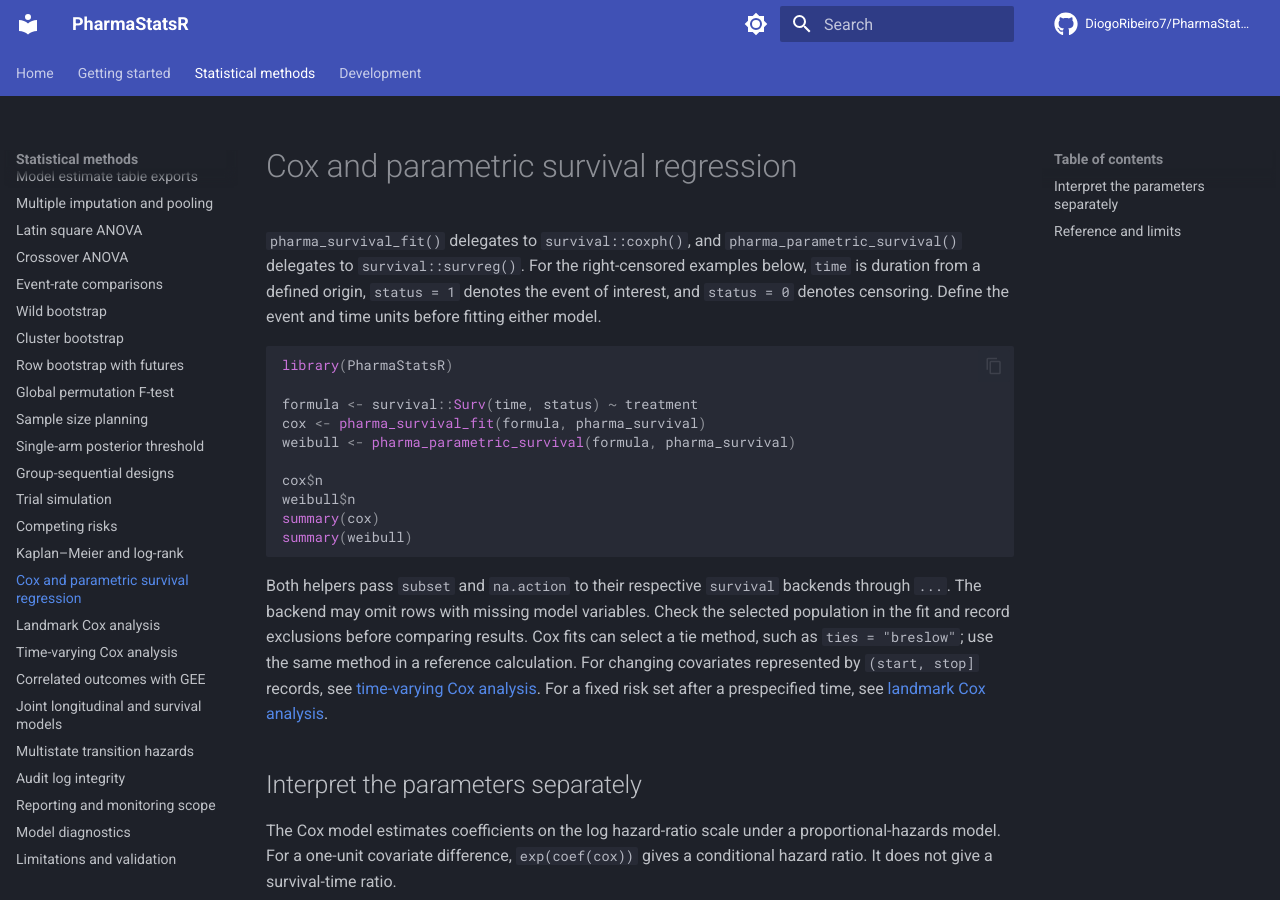
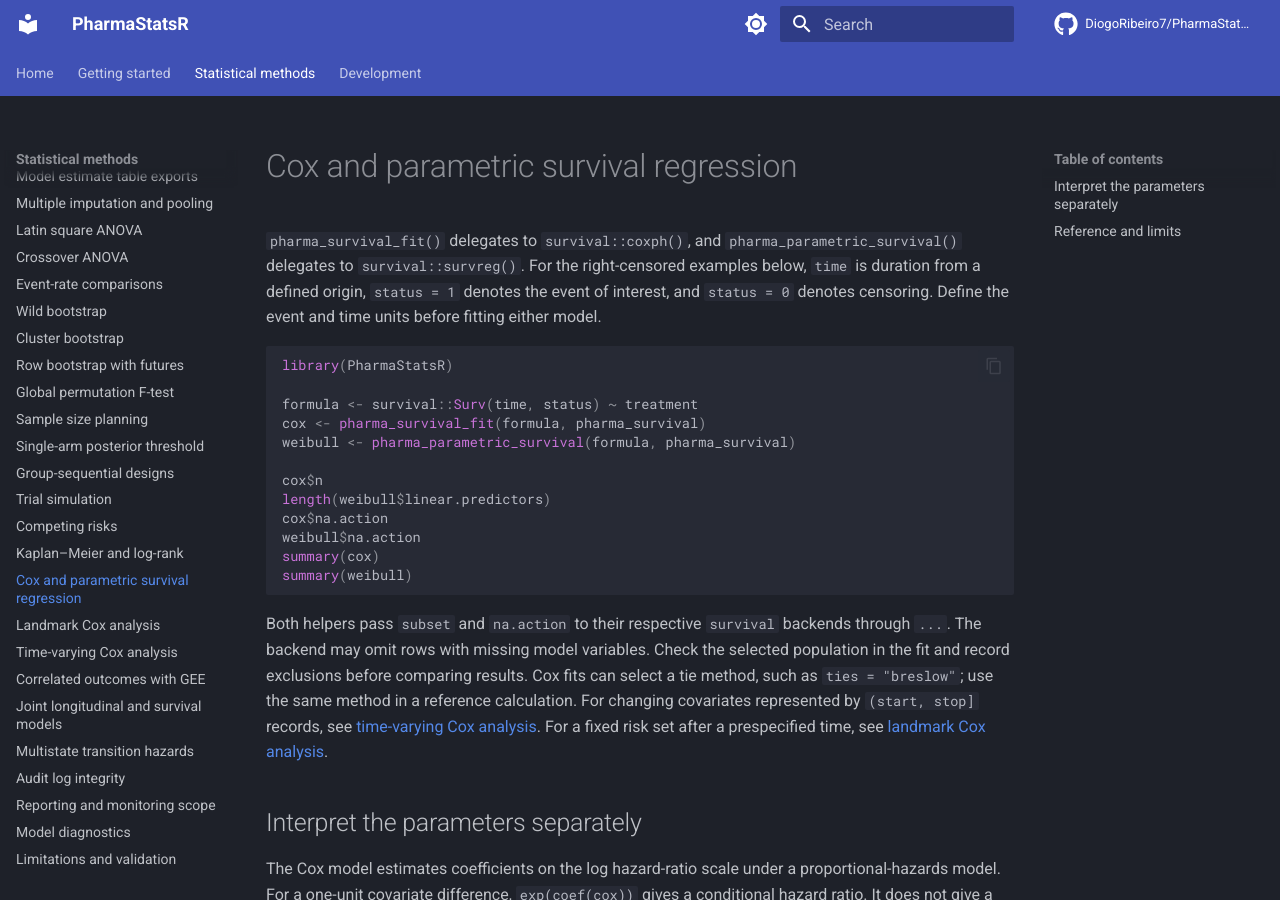
Before and after one commit to DiogoRibeiro7/PharmaStatsR, an MkDocs documentation site: the page built from docs/survival-regression.md, in a window 1280 px wide and 900 px high. Built offline with MkDocs 1.6.1 and Material for MkDocs 9.7.7, drawn with Linux system fonts in a browser that asks for light colours; comment, search, counter and statistics services are not loaded.

Commit message:
Check survreg analysis population without partial matching

````diff
--- a/docs/survival-regression.md
+++ b/docs/survival-regression.md
@@ -10,7 +10,9 @@ cox <- pharma_survival_fit(formula, pharma_survival)
 weibull <- pharma_parametric_survival(formula, pharma_survival)
 
 cox$n
-weibull$n
+length(weibull$linear.predictors)
+cox$na.action
+weibull$na.action
 summary(cox)
 summary(weibull)
 ```
````
Also changed, not shown: 3 other files.
